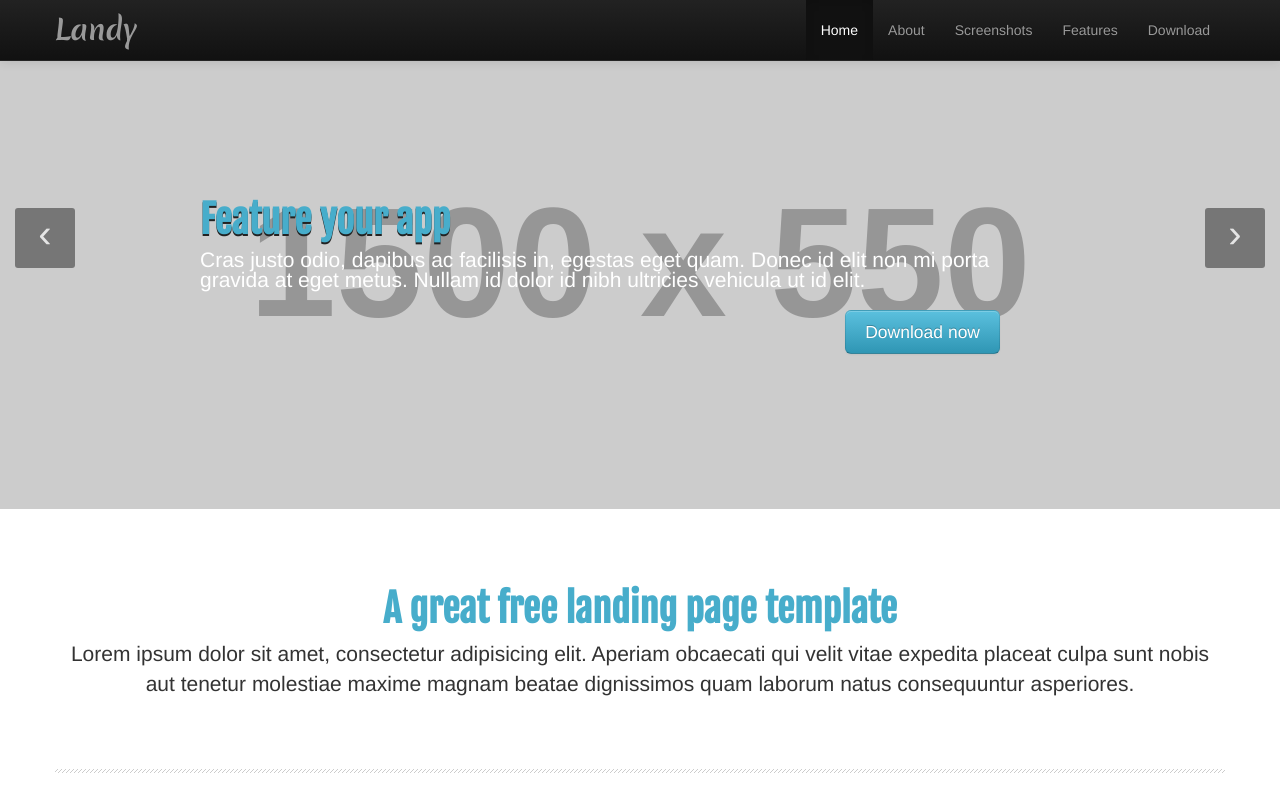
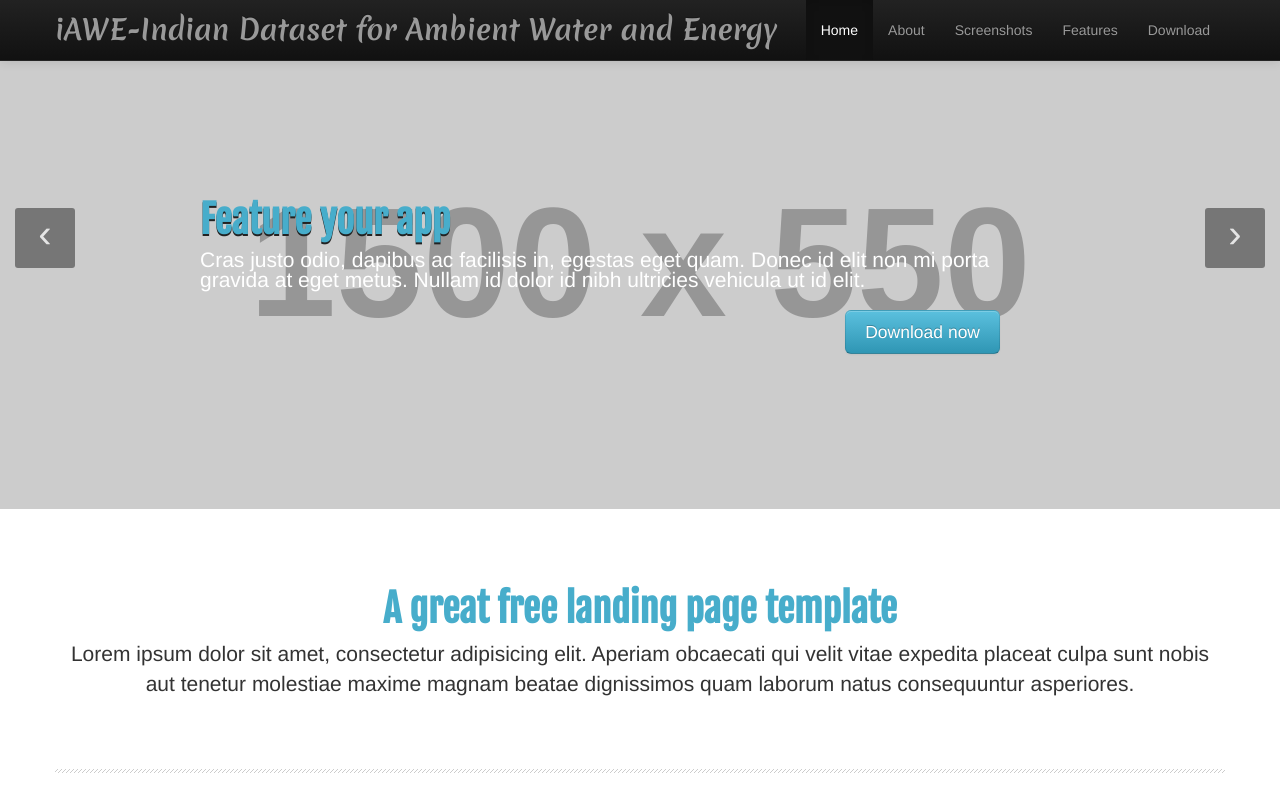
Before and after one commit to iawe/iawe.github.io, a plain HTML site: page index.html in a window 1280 px wide. Shown: the top 800 px of the page. Drawn offline with nearby package versions, Linux system fonts and the light colour scheme; placeholder pictures from the web are drawn by us.

Commit message:
Changed title

```diff
--- a/index.html
+++ b/index.html
@@ -2,7 +2,7 @@
 <!-- saved from url=(0066)http://twitter.github.com/bootstrap/examples/starter-template.html -->
 <html lang="en"><head><meta http-equiv="Content-Type" content="text/html; charset=UTF-8">
     <meta charset="utf-8">
-    <title>Landy, simple landing page</title>
+    <title>iAWE</title>
     <meta name="viewport" content="width=device-width, initial-scale=1.0">
     <meta name="description" content="">
     <meta name="author" content="">
@@ -43,7 +43,7 @@
             <span class="icon-bar"></span>
             <span class="icon-bar"></span>
           </a>
-          <a class="brand" href="#myCarousel">Landy</a>
+          <a class="brand" href="#myCarousel">iAWE-Indian Dataset for Ambient Water and Energy</a>
           <div class="nav-collapse collapse">
             <ul class="nav pull-right">
               <li class="active"><a href="#myCarousel">Home</a></li>
```
